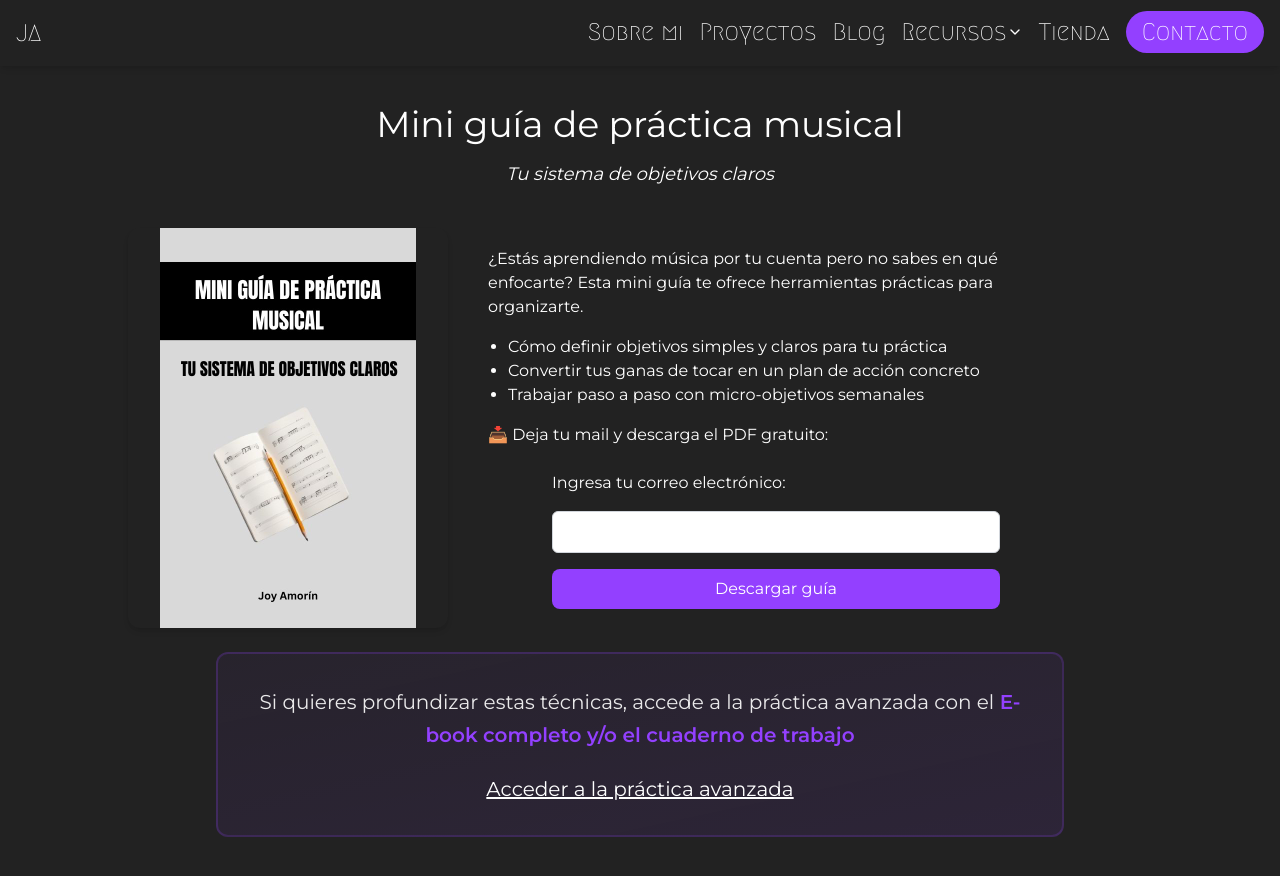
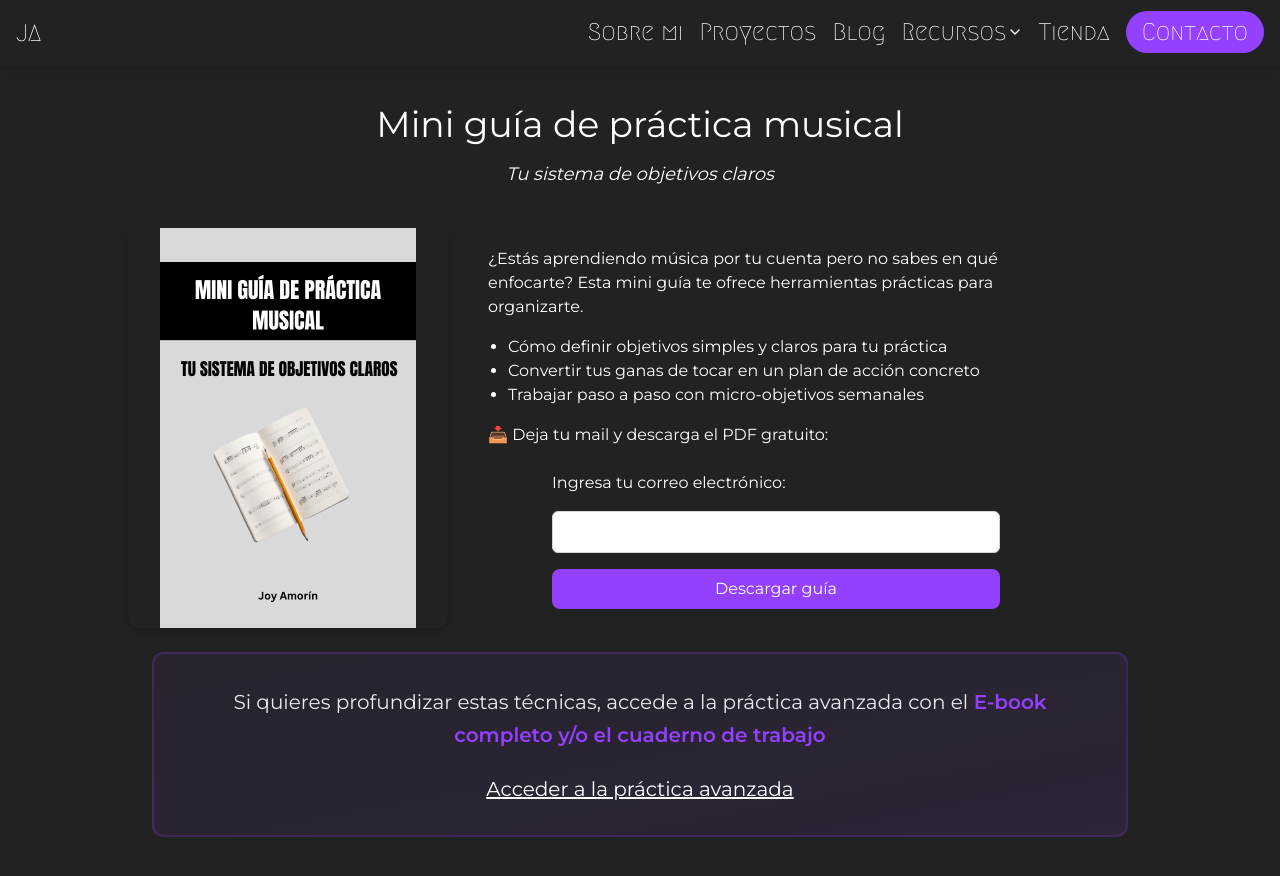
Before and after one commit to joy-amorin/joy_new_website, a Next.js app in the folder my-personal-web/: page /resources/ebooks in a window 1280 px wide. Shown: the top 876 px of the page. Built offline with nearby package versions, Linux system fonts and the light colour scheme.

Commit message:
improve general styles

```diff
--- a/my-personal-web/src/app/blog/[id]/page.js
+++ b/my-personal-web/src/app/blog/[id]/page.js
@@ -117,7 +117,7 @@ const BlogDetail = ({ params }) => {
     <>
       <div className="min-h-screen bg-background text-foreground py-16 px-4 md:px-8">
         {entry ? (
-          <div className="max-w-5xl mx-auto"> {/* 👈 contiene todo el contenido */}
+          <div className="max-w-6xl mx-auto"> {/* 👈 contiene todo el contenido */}
             <img
               src={assets[entry.fields.blogImage?.sys?.id]}
               alt={entry.fields.blogImage?.fields?.title || "Imagen de blog"}
--- a/my-personal-web/src/app/resources/ebooks/page.js
+++ b/my-personal-web/src/app/resources/ebooks/page.js
@@ -14,14 +14,13 @@ const EbookLanding = () => {
   };
 
   const handleEmailSubmit = () => {
-
-    //  manejar el estado después de enviar el email
-
+    // manejar el estado después de enviar el email
   };
 
   return (
     <>
-      <div className="min-h-screen bg-background text-foreground py-16 px-8 md:px-16 lg:px-32">
+      <div className="min-h-screen bg-background text-foreground py-16 px-4 md:px-8">
+        <div className="max-w-5xl mx-auto"> {/* 👈 mismo cambio */}
           <h1 className="text-center text-4xl font-body mt-10 mb-4">Mini guía de práctica musical</h1>
           <p className="text-center text-lg mb-10 italic text-muted-foreground">
             Tu sistema de objetivos claros
@@ -37,11 +36,9 @@ const EbookLanding = () => {
 
               <div className="flex-1 max-w-xl">
                 <p className="mb-4">
-
                   ¿Estás aprendiendo música por tu cuenta pero no sabes en qué enfocarte?
                   Esta mini guía te ofrece herramientas prácticas para organizarte.
                 </p>
-
 
                 <ul className="list-disc pl-5 mb-4 mt-4">
                   <li>Cómo definir objetivos simples y claros para tu práctica</li>
@@ -55,7 +52,8 @@ const EbookLanding = () => {
               </div>
             </div>
           )}
-        <div className="max-w-4xl mx-auto p-6 space-y-12">
+
+          <div className="p-6 space-y-12">
             <div className="bg-gradient-to-br from-primary/5 to-primary/10 border-2 border-primary/20 rounded-xl p-8">
               <p className="text-center text-xl text-foreground/90 mb-6 leading-relaxed">
                 Si quieres profundizar estas técnicas, accede a la práctica avanzada con el
@@ -67,8 +65,8 @@ const EbookLanding = () => {
                   className="text-foreground font-body text-xl underline decoration-2 hover:decoration-primary-dark transition-all"
                 >
                   Acceder a la práctica avanzada
-
                 </a>
+              </div>
             </div>
           </div>
         </div>
--- a/my-personal-web/src/app/tienda/producto/[id]/page.js
+++ b/my-personal-web/src/app/tienda/producto/[id]/page.js
@@ -12,7 +12,6 @@ export default function ProductPage(props) {
   const [product, setProduct] = useState(null);
   const [preferenceId, setPreferenceId] = useState(null);
 
-  // Fetch de productos dinámico
   useEffect(() => {
     const fetchProducts = async () => {
       try {
@@ -25,14 +24,12 @@ export default function ProductPage(props) {
     fetchProducts();
   }, []);
 
-  // Busca el producto según el id del URL
   useEffect(() => {
     if (products.length === 0) return;
     const found = products.find((p) => p.id === id);
     setProduct(found);
   }, [products, id]);
 
-  // Crea la preferencia de Mercado Pago
   useEffect(() => {
     if (!product) return;
 
@@ -71,7 +68,8 @@ export default function ProductPage(props) {
 
   return (
     <>
-      <main className="min-h-screen bg-background text-foreground py-16 px-8 md:px-16 lg:px-32 mt-10">
+      <main className="min-h-screen bg-background text-foreground py-16 px-4 md:px-8 mt-10">
+        <div className="max-w-5xl mx-auto"> {/* 👈 mismo cambio */}
           {/* Título y subtítulo */}
           <div className="text-center mb-12">
             <h1 className="text-4xl text-center text-foreground font-body mb-10 mt-14">
@@ -115,10 +113,12 @@ export default function ProductPage(props) {
 
               {/* Botón de compra */}
               {preferenceId ? (
+                <div className="w-full md:w-fit"> {/* 👈 limita el ancho del botón en pantallas grandes */}
                   <CheckoutButton preferenceId={preferenceId} />
+                </div>
               ) : (
                 <button
-                className="bg-primary text-foreground px-6 py-2 rounded hover:bg-primary-dark transition text-lg font-body w-full md:w-auto"
+                  className="bg-primary text-foreground px-6 py-2 rounded hover:bg-primary-dark transition text-lg font-body w-full md:w-fit"
                   disabled
                 >
                   Procesando...
@@ -136,6 +136,7 @@ export default function ProductPage(props) {
               </div>
             </div>
           </div>
+        </div>
       </main>
       <Navbar />
     </>
```
Lines whose indentation alone changed are shown as unchanged.
